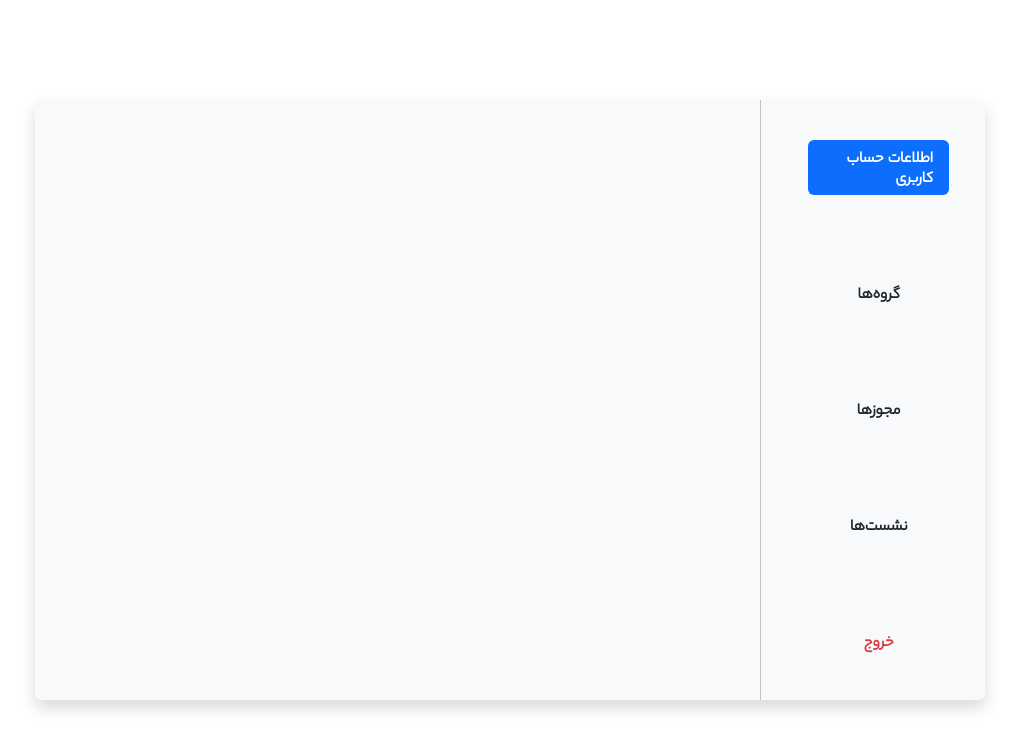
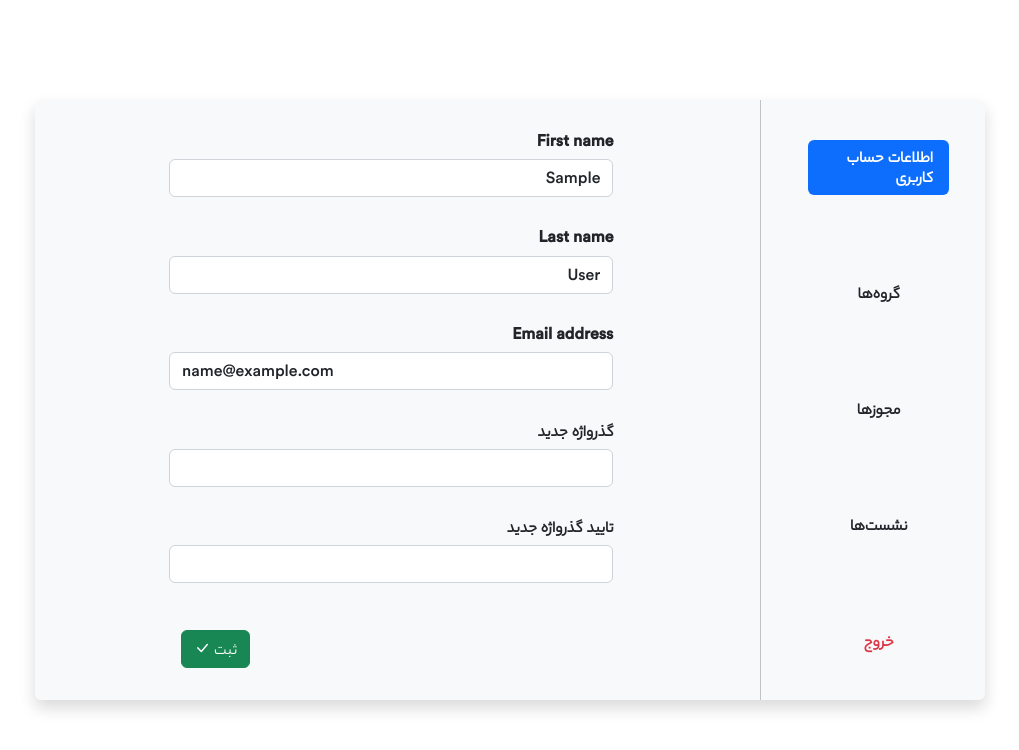
Before and after one commit to bourbour619/auth0n, a Django app: page /account/edit/ in a window 1280 px wide. Shown: the top 750 px of the page, without its empty margins (130-1149 px from the left). Run offline with Django 4.2, Linux system fonts and the light colour scheme; the visitor is signed in with stand-in values (Sample User, id 1); some libraries are stand-ins or nearby versions.

Commit message:
profile edit view completed

```diff
--- a/account/forms.py
+++ b/account/forms.py
@@ -35,10 +35,24 @@ class LoginAccountForm(forms.Form):
 
 class EditAccountForm(forms.ModelForm):
 
-
-    new_password = forms.CharField(label='گذرواژه جدید', widget=forms.PasswordInput)
-    confirm_new_password = forms.CharField(label='تایید گذرواژه جدید', widget=forms.PasswordInput)
+    new_password = forms.CharField(label='گذرواژه جدید', widget=forms.PasswordInput, required=False)
+    confirm_new_password = forms.CharField(label='تایید گذرواژه جدید', widget=forms.PasswordInput, required=False)
 
     class Meta:
         model = User
         fields = ('first_name', 'last_name', 'email', 'new_password', 'confirm_new_password')
+        widgets = {
+            'first_name': forms.TextInput(attrs={'readonly': True}),
+            'last_name': forms.TextInput(attrs={'readonly': True})
+        }
+
+    def clean(self):
+        cleaned_data = super().clean()
+        new_password = cleaned_data.get('new_password', None)
+        new_confirm_password = cleaned_data.get('new_confirm_password', None)
+
+        if new_password and new_confirm_password and \
+                        new_password != new_confirm_password:
+            raise ValidationError('رمز های عبور جدید یکسان نیست.')
+
+        return cleaned_data
--- a/account/templates/account/profile.html
+++ b/account/templates/account/profile.html
@@ -42,7 +42,7 @@
                       </ul>
                     <div class="vr"></div>
                 </div>
-                <div class="col-4">
+                <div class="col-9 h-100">
                     {% block profile_view %}{% endblock %}
                 </div>
             </div>
@@ -55,7 +55,6 @@
       $(".nav a").each(function(){
         $(this).on("mouseenter", function(){
               v = $.trim($(this).text())
-              console.log(v)
               if(v == 'خروج'){
                 $(this).addClass("text-bg-danger")
                 $(this).removeClass("link-danger")
@@ -66,10 +65,16 @@
             $(this).addClass("rounded")
         })
         $(this).on("mouseleave", function(){
+            v = $.trim($(this).text())
             if(!$(this).hasClass('active')){
+              if(v == 'خروج'){
+                $(this).removeClass("text-bg-danger")
+                $(this).addClass("link-danger")
+              } else {
                 $(this).removeClass("text-bg-primary")
+                $(this).addClass("link-dark")
+              }
                 $(this).removeClass("rounded")
-                $(this).addClass("link-dark")
             }
         })
       })
--- /dev/null
+++ b/account/templates/account/profile/edit.html
@@ -0,0 +1,13 @@
+{% extends 'account/profile.html' %}
+
+{% block profile_view %}
+    <form method="POST" class='row row-cols-1 align-items-center p-4 h-100 mx-auto w-75' novalidate>
+        {% csrf_token %}
+        {{ form }}
+        <div class="col-12 row justify-content-end">
+            <button type="submit" class="col-auto btn btn-success">
+                ثبت <i class="bi bi-check-lg"></i>
+            </button>
+        </div>
+    </form>
+{% endblock %}
--- /dev/null
+++ b/account/templates/account/profile/groups.html
@@ -0,0 +1,5 @@
+{% extends 'account/profile.html' %}
+
+{% block profile_view %}
+
+{% endblock %}
--- a/account/views.py
+++ b/account/views.py
@@ -1,4 +1,4 @@
-from django.views.generic import FormView, RedirectView, TemplateView
+from django.views.generic import FormView, RedirectView, View, TemplateView
 from django.contrib.auth import authenticate, login, logout
 from django.contrib.auth.mixins import LoginRequiredMixin
 from django.shortcuts import redirect
@@ -59,7 +59,7 @@ class LoginAccountView(FormView):
 
 
 
-class ProfileAccountView(LoginRequiredMixin, TemplateView):
+class ProfileAccountView(LoginRequiredMixin, View):
 
     def setup(self, request, *args, **kwargs):
         self.user = request.user
@@ -79,14 +79,33 @@ class ProfileAccountRedirectView(RedirectView):
         return reverse('account:edit')
 
 class EditAccountView(ProfileAccountView, FormView):
-    template_name = 'account/profile.html'
+    template_name = 'account/profile/edit.html'
     form_class = EditAccountForm
 
-    success_url = '/account/'
+    success_url = '/account/edit/'
+
+    def get_initial(self):
+        form_initial = super().get_initial()
+        form_initial['email'] = self.user.email
+        form_initial['first_name'] = self.user.first_name
+        form_initial['last_name'] = self.user.last_name
+        return form_initial
+
+    def form_valid(self, form):
+        email = form.cleaned_data['email']
+        user = User.objects.get(username=self.user.username)
+
+        new_password = form.cleaned_data['new_password'].value()
+        user.set_password(new_password)
+        user.save()
+        return super().form_valid(form)
 
 
 
-class GroupsAccountView(ProfileAccountView):
+
+
+class GroupsAccountView(ProfileAccountView, TemplateView):
+    template_name = 'account/profile/groups.html'
     pass
 
 
--- a/static/js/main.js
+++ b/static/js/main.js
@@ -1,3 +1,3 @@
 $(document).ready(function(){
-    console.log('*' * 10 + 'Welcome To Auth0n' + '*' * 10)
+    console.log('*'.repeat(10) + 'Welcome To Auth0n' + '*'.repeat(10))
 });
```
Also changed, not shown: 1 other file.
